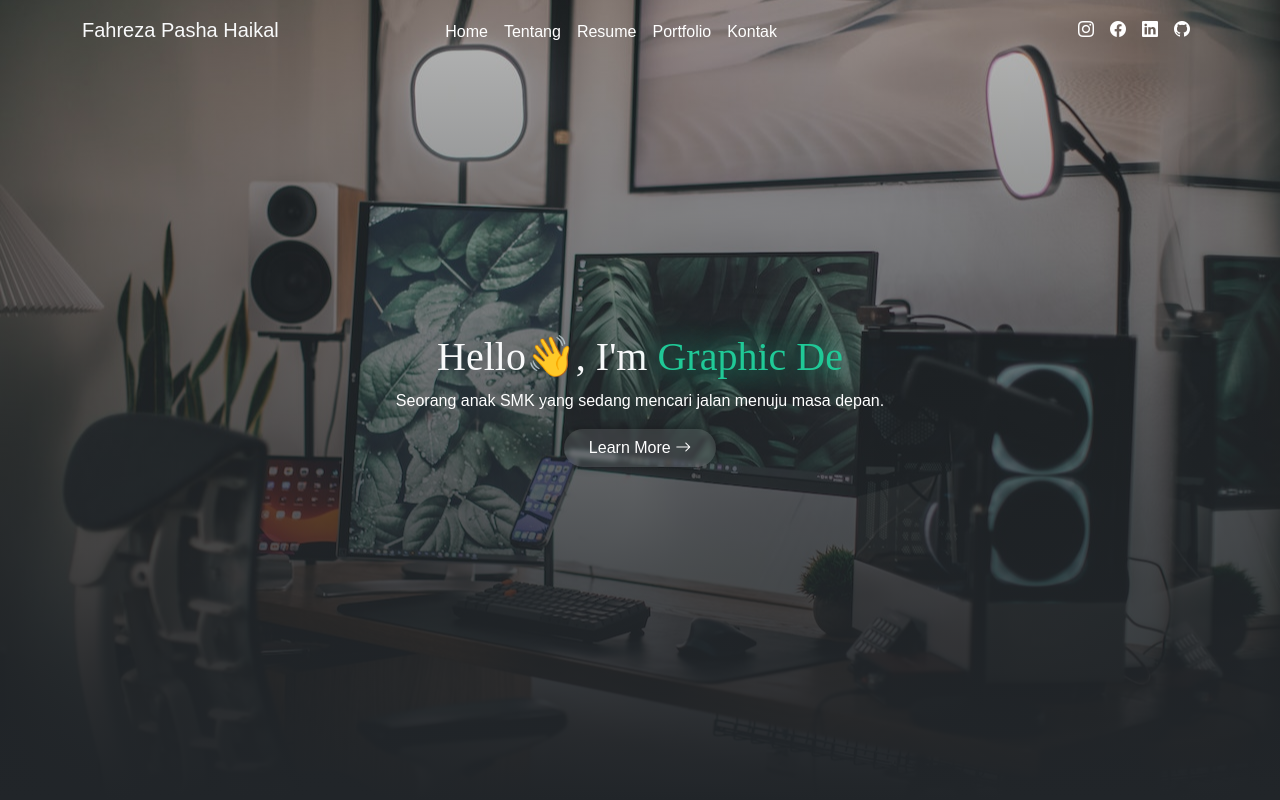
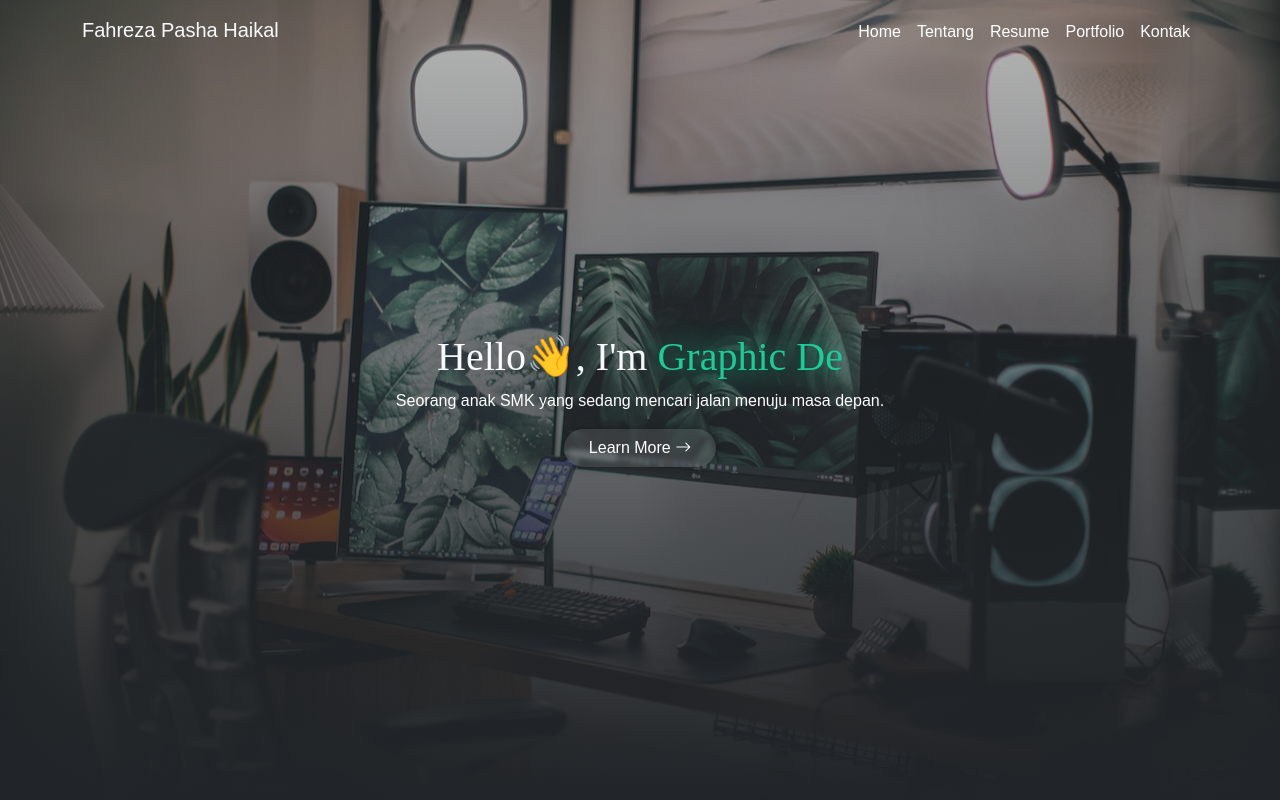
Before and after one commit to fphaikal/FPH-Web, a website: page index.html in a window 1280 px wide. Shown: the top 800 px of the page. Drawn offline with nearby package versions, Linux system fonts and the light colour scheme; a web font is replaced by a local one.

Commit message:
Update index.html

```diff
--- a/index.html
+++ b/index.html
@@ -103,7 +103,7 @@
                 <span class="navbar-toggler-icon"></span>
             </button>
             <div class="collapse navbar-collapse" id="navbarSupportedContent">
-                <ul class="navbar-nav mt-1 mx-auto">
+                <ul class="navbar-nav mt-1 ms-auto">
                     <li class="nav-item">
                         <a class="nav-link nav-text" aria-current="page" href="#home">Home</a>
                     </li>
@@ -118,20 +118,6 @@
                     </li>
                     <li class="nav-item">
                         <a class="nav-link nav-text" href="#kontak">Kontak</a>
-                    </li>
-                </ul>
-                <ul class="navbar-nav flex-row ms-auto">
-                    <li class="nav-item">
-                        <a class="nav-link nav-ico pe-2" href="#"><i class="bi bi-instagram"></i></a>
-                    </li>
-                    <li class="nav-item">
-                        <a class="nav-link nav-ico px-2" href="#"><i class="bi bi-facebook"></i></a>
-                    </li>
-                    <li class="nav-item">
-                        <a class="nav-link nav-ico px-2" href="#"><i class="bi bi-linkedin"></i></a>
-                    </li>
-                    <li class="nav-item">
-                        <a class="nav-link nav-ico ps-2" href="#"><i class="bi bi-github"></i></a>
                     </li>
                 </ul>
             </div>
```
